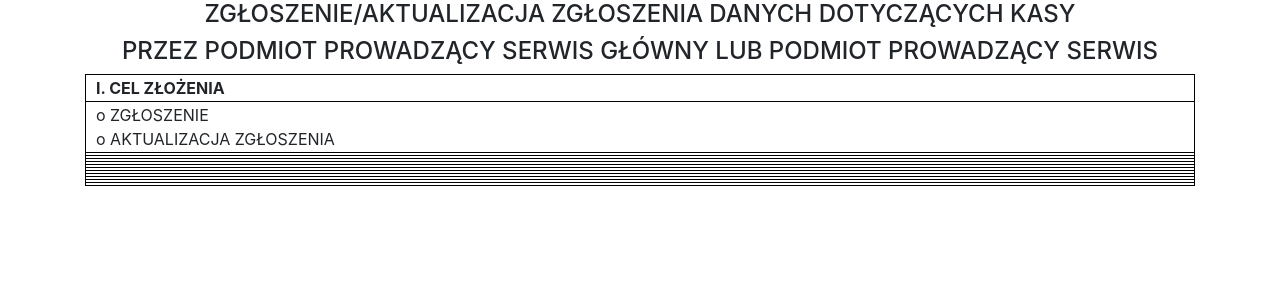
After one commit to black999/kasy, a Django app: page /kasa/1/zgloszenieUS_serwis in a window 1280 px wide. The commit adds this page. Shown: the top 300 px of the page. Run offline with Django 3.2, Linux system fonts and the light colour scheme; some libraries are stand-ins or nearby versions.

Commit message:
Początek pracy nad zgloszeniem podatnika i serwisu do US

```diff
--- a/kasy/templates/kasy/kasa_detale.html
+++ b/kasy/templates/kasy/kasa_detale.html
@@ -18,6 +18,11 @@
         <p><strong>data fiskalizacji : </strong>{{ kasa.data_fisk }}</p>
         <p><strong>cykl przegądów : </strong>{% if kasa.cykl_przeg == '1' %} Roczny {% else %} Dwuletni {% endif %}</p>
         <p><strong>nastepny przegląd : </strong>{{ kasa.nastepny_przeg }}</p>
+        <hr>
+        {% if not kasa.odczytana %}
+            <a href="" class="btn btn-success btn-sm"type="button">zgłoszenie podatnika</a>
+            <a href="" class="btn btn-success btn-sm"type="button">zgłoszenie serwisu</a>
+        {% endif %}
     </div>
     <div class="col-7">
         <h3>Przeglądy :</h3>
--- /dev/null
+++ b/kasy/templates/kasy/zgloszenieUS_serwis.html
@@ -0,0 +1,73 @@
+<!DOCTYPE html>
+<html>
+<head>
+    <title>Raport do US</title>
+    <link rel="stylesheet" href="https://stackpath.bootstrapcdn.com/bootstrap/4.3.1/css/bootstrap.min.css" integrity="sha384-ggOyR0iXCbMQv3Xipma34MD+dH/1fQ784/j6cY/iJTQUOhcWr7x9JvoRxT2MZw1T" crossorigin="anonymous">
+
+    <style type="text/css" media='print'>
+        @page {size:landscape;}
+        body, html {font-size : 13pt;}
+    </style>
+    <style type="text/css">
+        table {
+            border-collapse: collapse;
+            border: 1px solid black;
+            table-layout: fixed;
+            width: 100%;
+        }
+        th, td {
+            border: 1px solid black;
+            padding-left: 10px;
+        }
+    </style>
+</head>
+<body>
+    <div class="container" style="page-break-before: always; page-break-inside: avoid;">
+        <h4 style="text-align: center">ZGŁOSZENIE/AKTUALIZACJA ZGŁOSZENIA DANYCH DOTYCZĄCYCH KASY</h4>
+        <h4 style="text-align: center">PRZEZ PODMIOT PROWADZĄCY SERWIS GŁÓWNY LUB PODMIOT PROWADZĄCY SERWIS</h4>
+        <table>
+            <tr>
+                <td colspan="3"><b>I. CEL ZŁOŻENIA</b></td>
+            </tr>
+            <tr>
+                <td colspan="3">
+                        o ZGŁOSZENIE <br>
+                        o AKTUALIZACJA ZGŁOSZENIA
+                </td>
+            </tr>
+            <tr>
+                <td colspan="3"></td>
+            </tr>
+            <tr>
+                <td colspan="3"></td>
+            </tr>
+            <tr>
+                <td colspan="3"></td>
+            </tr>
+            <tr>
+                <td colspan="3"></td>
+            </tr>
+            <tr>
+                <td colspan="3"></td>
+            </tr>
+            <tr>
+                <td colspan="3"></td>
+            </tr>
+            <tr>
+                <td colspan="3"></td>
+            </tr>
+            <tr>
+                <td colspan="3"></td>
+            </tr>
+            <tr>
+                <td colspan="3"></td>
+            </tr>
+            <tr>
+                <td colspan="3"></td>
+            </tr>
+            <tr>
+                <td colspan="3"></td>
+            </tr>
+        </table>
+    </div>
+</body>
--- a/kasy/urls.py
+++ b/kasy/urls.py
@@ -8,6 +8,10 @@ urlpatterns = [
     path('kasa/<int:pk>/edycja', views.kasa_edycja, name='kasa_edycja'),
     path('kasa/lista/<str:typ>', views.kasa_lista, name='kasa_lista'),
     path('kasa/<int:pk>/detale', views.kasa_detale, name='kasa_detale'),
+    path('kasa/<int:pk>/zgloszenieUS_podatnik', views.zgloszenieUS_podatnik,
+         name='zgloszenieUS_podatnik'),
+    path('kasa/<int:pk>/zgloszenieUS_serwis', views.zgloszenieUS_serwis,
+         name='zgloszenieUS_serwis'),
     path('kasa/<int:pk>/przeglad', views.kasa_przeglad, name='kasa_przeglad'),
     path('kasa/przeglad/ostatnie', views.przeglad_ostatnie,
          name='przeglad_ostatnie'),
--- a/kasy/views.py
+++ b/kasy/views.py
@@ -151,6 +151,15 @@ def kasa_wyrejestrowanieUS(request, pk):
                    'podatnik': podatnik})
 
 
+def zgloszenieUS_podatnik(request, pk):
+    dane = {}
+    return render(request, 'kasy/zgloszenieUS_podatnik.html', dane)
+
+def zgloszenieUS_serwis(request, pk):
+    dane = {}
+    return render(request, 'kasy/zgloszenieUS_serwis.html', dane)
+
+
 def odczyt_lista(request):
     odczyty = Odczyt.objects.all()
     return render(request, 'kasy/odczyt_lista.html', {'odczyty': odczyty})
```
Also changed, not shown: kasy/templates/kasy/zgloszenieUS_podatnik.html (added).
